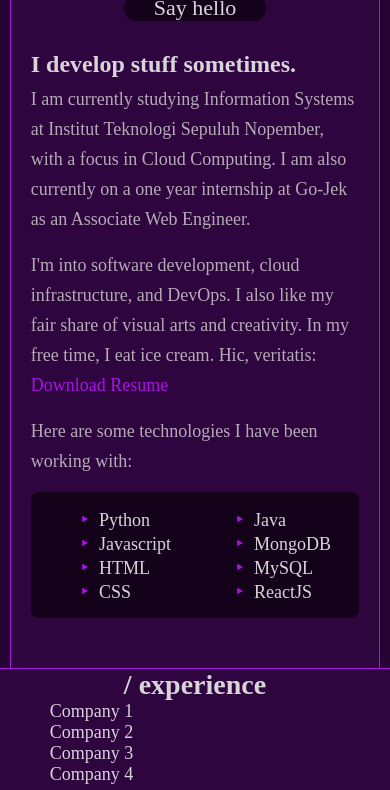
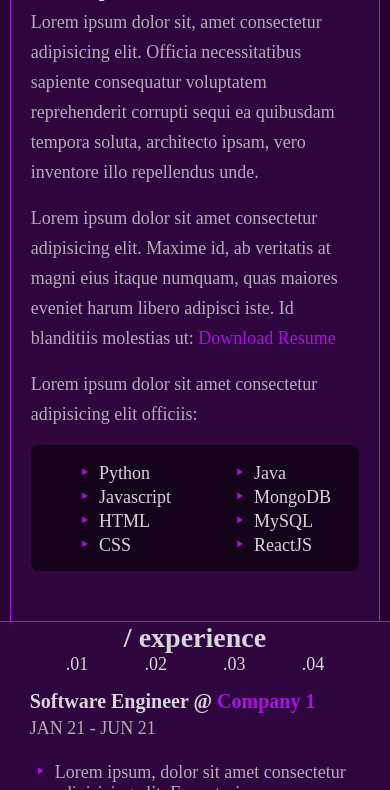
Before and after one commit to amrimu/portfolio, a plain HTML site: page index.html in a window 390 px wide. Shown: the part 604-1394 px from the top of the page. Drawn offline with Linux system fonts and the light colour scheme; a web font is replaced by a local one.

Commit message:
My third commit!

```diff
--- a/index.html
+++ b/index.html
@@ -60,12 +60,10 @@
                 </div>
 
                 <div class="right-col">
-                    <h3>I develop stuff sometimes.</h3>
-                    <p>I am currently studying Information Systems at Institut Teknologi Sepuluh Nopember, with a focus in Cloud Computing.
-                        I am also currently on a one year internship at Go-Jek as an Associate Web Engineer.</p>
-                    <p>I'm into software development, cloud infrastructure, and DevOps. I also like my fair share of visual arts and creativity. In my free time, I eat ice cream.
-                        Hic, veritatis: <a href="#">Download Resume</a></p>
-                    <p>Here are some technologies I have been working with:</p>
+                    <h3>Lorem ipsum dolor sit.</h3>
+                    <p>Lorem ipsum dolor sit, amet consectetur adipisicing elit. Officia necessitatibus sapiente consequatur voluptatem reprehenderit corrupti sequi ea quibusdam tempora soluta, architecto ipsam, vero inventore illo repellendus unde.</p>
+                    <p>Lorem ipsum dolor sit amet consectetur adipisicing elit. Maxime id, ab veritatis at magni eius itaque numquam, quas maiores eveniet harum libero adipisci iste. Id blanditiis molestias ut: <a href="#">Download Resume</a></p>
+                    <p>Lorem ipsum dolor sit amet consectetur adipisicing elit officiis:</p>
                     <div class="skills">
                         <ul>
                             <li>Python</li>
@@ -93,15 +91,22 @@
                 <h2 class="section-tittle">/ experience</h2>
                 <div class="experience-wrapper">
                     <ul class="selection">
-                        <a onclick="divVisibility('Div1')">Company 1</a>
-                        <a onclick="divVisibility('Div2')">Company 2</a>
-                        <a onclick="divVisibility('Div3')">Company 3</a>
-                        <a onclick="divVisibility('Div4')">Company 4</a>
+                        <li><a onclick="divVisibility('Div1')">Company 1</a></li>
+                        <li><a onclick="divVisibility('Div2')">Company 2</a></li>
+                        <li><a onclick="divVisibility('Div3')">Company 3</a></li>
+                        <li><a onclick="divVisibility('Div4')">Company 4</a></li>
+                    </ul>
+
+                    <ul class="mobile-selection">
+                        <li><a onclick="divVisibility('Div1')">.01</a></li>
+                        <li><a onclick="divVisibility('Div2')">.02</a></li>
+                        <li><a onclick="divVisibility('Div3')">.03</a></li>
+                        <li><a onclick="divVisibility('Div4')">.04</a></li>
                     </ul>
 
                     <div class="experience-desc" id="Div1">
                         <h3>Software Engineer @ <span>Company 1</span></h3>
-                        <p>MAY 20 - APR 21</p>
+                        <p>JAN 21 - JUN 21</p>
                         <ul>
                             <li>Lorem ipsum, dolor sit amet consectetur adipisicing elit. Excepturi eum repudiandae, voluptatum quam rem magnam quia possimus libero dolor laudantium.</li>
                             <li>Lorem, ipsum dolor sit amet consectetur adipisicing elit. Vitae deserunt debitis corporis accusantium quae unde.</li>
@@ -110,7 +115,7 @@
                     </div>
                     <div class="experience-desc" id="Div2">
                         <h3>Software Engineer @ <span>Company 2</span></h3>
-                        <p>JAN 20 - JUN 21</p>
+                        <p>JUL 20 - DEC 20</p>
                         <ul>
                             <li>Lorem ipsum dolor sit amet consectetur adipisicing elit. Nobis fuga harum ducimus, suscipit omnis odit.</li>
                             <li>Lorem, ipsum dolor sit amet consectetur adipisicing elit. Rem, adipisci nostrum! Odit quod tempora harum iure ipsa porro in quae consequuntur ea.</li>
@@ -119,7 +124,7 @@
                     </div>
                     <div class="experience-desc" id="Div3">
                         <h3>Software Engineer @ <span>Company 3</span></h3>
-                        <p>FEB 20 - DEC 21</p>
+                        <p>JAN 20 - JUN 20</p>
                         <ul>
                             <li>Lorem ipsum dolor sit amet consectetur adipisicing elit. Sit ducimus rem temporibus nam recusandae. Molestias optio impedit cum, voluptatem reprehenderit voluptates ducimus!</li>
                             <li>Lorem ipsum dolor sit amet consectetur adipisicing elit. Temporibus nemo fugit nam similique delectus.</li>
@@ -128,7 +133,7 @@
                     </div>
                     <div class="experience-desc" id="Div4">
                         <h3>Software Engineer @ <span>Company 4</span></h3>
-                        <p>OCT 20 - MAY 21</p>
+                        <p>JUL 19 - DEC 19</p>
                         <ul>
                             <li>Lorem ipsum dolor sit, amet consectetur adipisicing elit. Voluptatum, nam aliquid! Vero placeat blanditiis voluptatum magni consequatur!</li>
                             <li>Lorem ipsum dolor sit amet consectetur adipisicing elit. Quae suscipit voluptatum rerum eius dolore quod labore.</li>
@@ -159,7 +164,7 @@
 
                     <div class="project-preview">
                         <h3 class="project-title">Project 1</h3>
-                        <p class="project-desc">Lorem ipsum dolor sit amet consectetur, adipisicing elit. Doloribus provident quod quia nisi aliquam atque voluptatem suscipit, doloremque consequatur quis?</p>
+                        <p class="project-desc">Lorem ipsum dolor sit amet consectetur, adipisicing elit. Doloribus provident quod quia nisi aliquam atque voluptatem suscipit, doloremque consequatur quis.</p>
                         <p class="project-tag">Lorem, ipsum.</p>
                     </div>
                 </div>
@@ -244,7 +249,7 @@
                     </div>
                     <div class="project-preview">
                         <h3 class="project-title">Project 6</h3>
-                        <p class="project-desc">Lorem ipsum dolor sit amet consectetur adipisicing elit. Iure, quasi. Architecto, cumque?</p>
+                        <p class="project-desc">Lorem ipsum dolor sit amet consectetur adipisicing elit. Iure, quasi. Architecto, cumque.</p>
                         <p class="project-tag">Lorem.</p>
                     </div>
                 </div>
--- a/main.scss
+++ b/main.scss
@@ -308,6 +308,10 @@ h6 { font-size: 1.125rem;}
         }
     }
 
+    .mobile-selection {
+        display: none;
+    }
+
     .experience-desc {
         grid-area: experience-desc;
         ul {
@@ -421,9 +425,13 @@ h6 { font-size: 1.125rem;}
 }
 
 @media screen and (max-width: 800px){
-    h1 { font-size: 3.375rem;}
+    h1 { font-size: 2.5rem;}
     h2 { font-size: 1.75rem;}
-    h3 { font-size: 1.5rem;}
+    h3 { font-size: 1.25rem;}
+
+    .greeting-wrapper{
+        min-height: 3em;
+    }
 
     .mobile-wrapper {
         display: flex;
@@ -558,6 +566,7 @@ h6 { font-size: 1.125rem;}
             padding-right: 20px;
         }
     }
+
     .experience-wrapper {
         grid-template-columns: 1fr;
         grid-template-areas:
@@ -567,6 +576,23 @@ h6 { font-size: 1.125rem;}
 
         .selection {
             grid-area: selection;
+            display: none;
+        }
+
+        .mobile-selection {
+            margin: 0;
+            margin-bottom: 15px;
+            padding:0;
+            grid-area: selection;
+            display: flex;
+            justify-content: space-evenly;
+            a {
+                cursor: pointer;
+                color: var(--mainText);
+            }
+            a:hover {
+                color: var(--lightColor);
+            }
         }
 
         .experience-desc {
@@ -576,7 +602,8 @@ h6 { font-size: 1.125rem;}
     }
 
     #footer {
-        margin-bottom: 35px;
+        //margin-bottom: 35px;
+        padding: 0 15px 35px 15px;
     }
 
     .bottomMenu {
```
Also changed, not shown: main.css, 1 other file.
